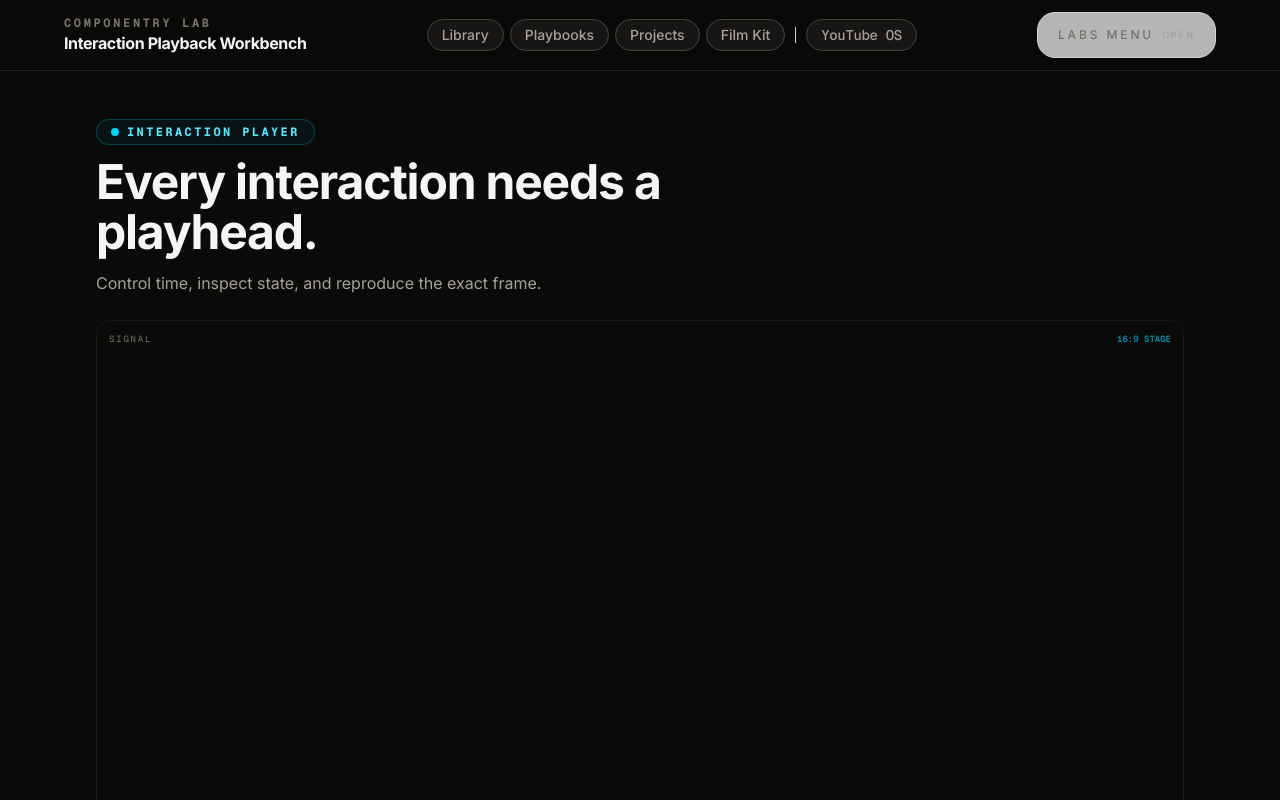
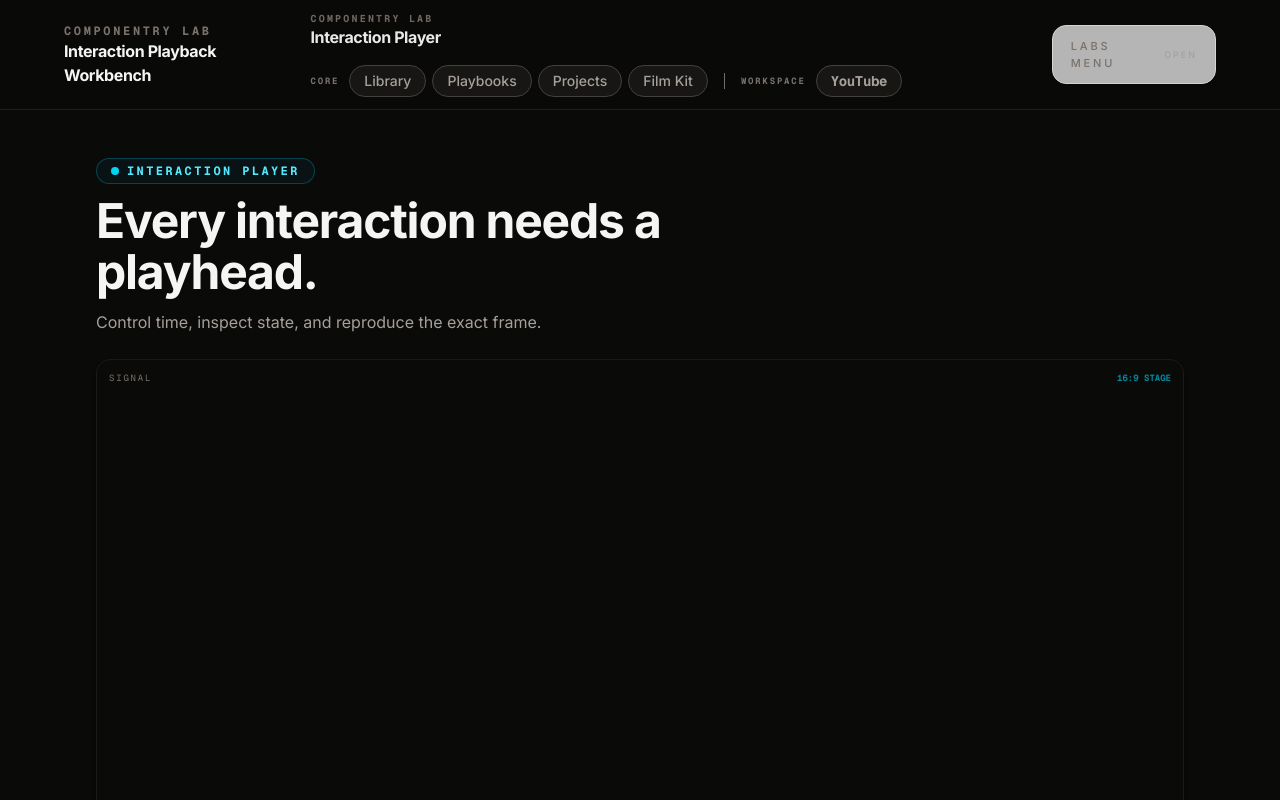
Before and after one commit to Faadil1/componentry-lab, a Next.js app: page /player in a window 1280 px wide. Shown: the top 800 px of the page. Built offline with nearby package versions, Linux system fonts and the light colour scheme.

Commit message:
fix(navigation): IA-02B global shell visual coherence and compactness

```diff
--- a/app/library/page.tsx
+++ b/app/library/page.tsx
@@ -16,11 +16,7 @@ export default function LibraryPage() {
     <main className="min-h-screen bg-[#0a0a09] text-stone-100 selection:bg-cyan-400/20 selection:text-stone-100 font-sans">
       {/* Shared Navigation Header */}
       <header className="sticky top-0 z-50 border-b border-stone-800/80 bg-[#0a0a09]/95 px-4 py-3 backdrop-blur-md md:px-8">
-        <div className="mx-auto flex max-w-6xl flex-col gap-3 md:flex-row md:items-center md:justify-between">
-          <div>
-            <p className="font-mono text-xs uppercase tracking-[0.22em] text-stone-500 font-bold">Componentry Lab</p>
-            <h1 className="text-base font-bold tracking-tight text-stone-100">Library</h1>
-          </div>
+        <div className="mx-auto flex max-w-6xl flex-col gap-3">
           <LabNavigation
             className="contents"
             linkClassName="px-3.5"
--- a/components/navigation/lab-navigation.tsx
+++ b/components/navigation/lab-navigation.tsx
@@ -3,7 +3,7 @@
 import Link from "next/link"
 import { usePathname } from "next/navigation"
 import { cn } from "@/lib/utils"
-import { SITE_NAVIGATION, getActiveNavigationItem, SiteNavigationItem } from "@/lib/navigation"
+import { SITE_NAVIGATION, getActiveNavigationItem, SiteNavigationItem, getSurfaceContext } from "@/lib/navigation"
 import { useMemo } from "react"
 
 export interface LabNavigationProps {
@@ -71,12 +71,23 @@ export function LabNavigation({
   }, [labLinks])
 
   const activeItem = getActiveNavigationItem(pathname)
+  const surface = getSurfaceContext(pathname)
 
   return (
     <div className={cn("flex flex-col min-w-0", compact ? "gap-1.5" : "gap-3", className)}>
-      <nav className="flex flex-wrap items-center gap-1.5 text-xs" aria-label="Primary navigation">
+      <nav className="flex flex-col sm:flex-row sm:flex-wrap items-start sm:items-center gap-3 sm:gap-4 text-xs" aria-label="Primary navigation">
+
+        {/* Global Context Header */}
+        <div className="flex flex-col sm:mr-4">
+           <p className="font-mono text-[10px] uppercase tracking-[0.22em] text-stone-500 opacity-90 font-bold">{surface.brand}</p>
+           <h1 className="text-sm sm:text-base font-bold tracking-tight opacity-95">{surface.title}</h1>
+        </div>
+
+        {/* Navigation Core / Workspace wrapper */}
+        <div className="flex flex-wrap items-center gap-x-3 gap-y-2">
           {/* Core Navigation */}
           <div className="flex flex-wrap items-center gap-1.5">
+            <span className="font-mono text-[9px] font-bold uppercase tracking-[0.2em] text-stone-500 mr-1 hidden sm:inline-block">Core</span>
             {coreLinks.map((link) => {
               const isActive = activeItem?.id === link.id
               return (
@@ -94,11 +105,12 @@ export function LabNavigation({
             })}
           </div>
 
-        {/* Workspace Separator (only visual) */}
+          {/* Workspace Separator */}
           {workspaceLinks.length > 0 && (
             <>
-            <div className="w-px h-4 bg-stone-300 mx-1 hidden sm:block" aria-hidden="true" />
+              <div className="w-px h-4 bg-stone-300 mx-1 hidden sm:block opacity-50" aria-hidden="true" />
               <div className="flex flex-wrap items-center gap-1.5">
+                <span className="font-mono text-[9px] font-bold uppercase tracking-[0.2em] text-stone-500 mr-1 hidden sm:inline-block">Workspace</span>
                 {workspaceLinks.map((link) => {
                   const isActive = activeItem?.id === link.id
                   return (
@@ -107,7 +119,7 @@ export function LabNavigation({
                       href={link.href}
                       label={link.label}
                       isActive={isActive}
-                    linkClassName={cn(linkClassName, "text-stone-600 font-mono tracking-tight")}
+                      linkClassName={cn(linkClassName, "font-mono tracking-tight text-stone-600 font-bold")}
                       activeClassName={activeClassName}
                       inactiveClassName={inactiveClassName}
                       compact={compact}
@@ -117,16 +129,17 @@ export function LabNavigation({
               </div>
             </>
           )}
+        </div>
       </nav>
 
       {/* Labs Menu */}
-      <details className={cn("group border border-stone-300 bg-white/70 shadow-xs backdrop-blur-sm", compact ? "rounded-lg p-1.5 text-[11px]" : "rounded-2xl p-3")}>
+      <details className={cn("group border border-stone-300 bg-white/70 shadow-xs backdrop-blur-sm", compact ? "rounded-lg p-1.5 text-[11px]" : "rounded-xl p-2.5")}>
         <summary className="flex cursor-pointer list-none items-center justify-between gap-2 rounded-lg px-2 py-0.5 font-medium uppercase tracking-[0.18em] text-stone-500 focus-visible:outline-none focus-visible:ring-2 focus-visible:ring-neutral-950/70">
-          <span className={compact ? "text-[10px]" : "text-xs"}>Labs menu</span>
+          <span className={compact ? "text-[10px]" : "text-[11px]"}>Labs menu</span>
           <span className="text-[9px] tracking-[0.22em] text-stone-400 group-open:hidden">Open</span>
           <span className="hidden text-[9px] tracking-[0.22em] text-stone-400 group-open:inline">Close</span>
         </summary>
-        <div className={cn("grid gap-2.5 md:grid-cols-2 xl:grid-cols-4", compact ? "mt-1.5 text-xs" : "mt-3")}>
+        <div className={cn("grid gap-2.5 md:grid-cols-2 xl:grid-cols-4", compact ? "mt-1.5 text-xs" : "mt-2.5")}>
           {groupedLabs.map((group) => (
             <section key={group.label} className={cn("rounded-lg border border-stone-200 bg-stone-50 p-2.5", compact ? "space-y-1 p-2" : "space-y-1.5 p-2.5")}>
               <p className="font-mono text-[9px] font-bold uppercase tracking-[0.2em] text-stone-500">{group.label}</p>
@@ -142,7 +155,7 @@ export function LabNavigation({
                       linkClassName={cn("text-[10px] px-2 py-0.5", linkClassName)}
                       activeClassName={activeClassName}
                       inactiveClassName={inactiveClassName}
-                      compact={compact}
+                      compact={true}
                     />
                   )
                 })}
--- a/lib/navigation.ts
+++ b/lib/navigation.ts
@@ -17,7 +17,7 @@ export const SITE_NAVIGATION: SiteNavigationItem[] = [
   { id: "film-kit", label: "Film Kit", href: "/film-kit", group: "CORE" },
 
   // WORKSPACES
-  { id: "youtube", label: "YouTube OS", href: "/youtube", group: "WORKSPACE" },
+  { id: "youtube", label: "YouTube", href: "/youtube", group: "WORKSPACE" },
 
   // LABS - Interaction labs
   { id: "spotlight-lab", label: "Spotlight Lab", href: "/", group: "LAB", subGroup: "Interaction labs" },
```
Also changed, not shown: 1 other file (tests, documents, lock files or other folders). Lines whose indentation alone changed are shown as unchanged.
